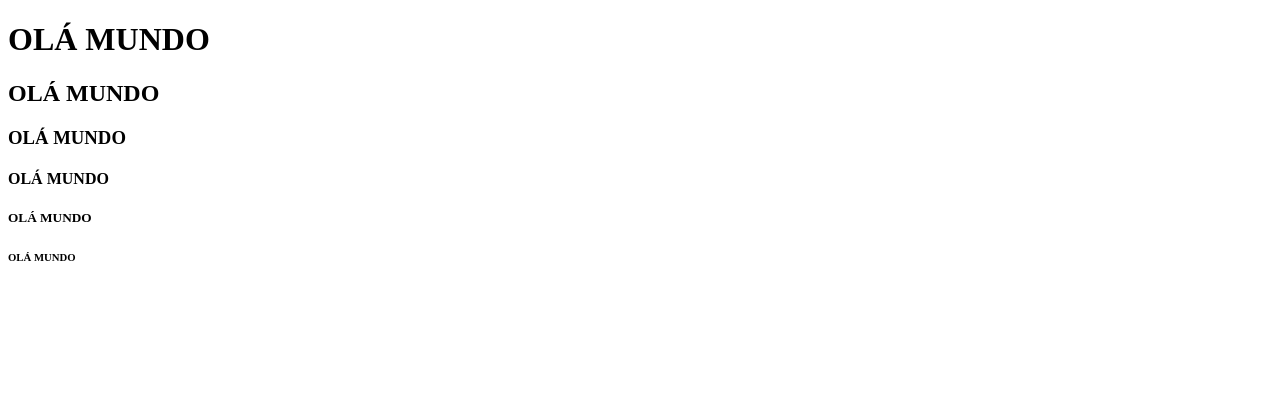
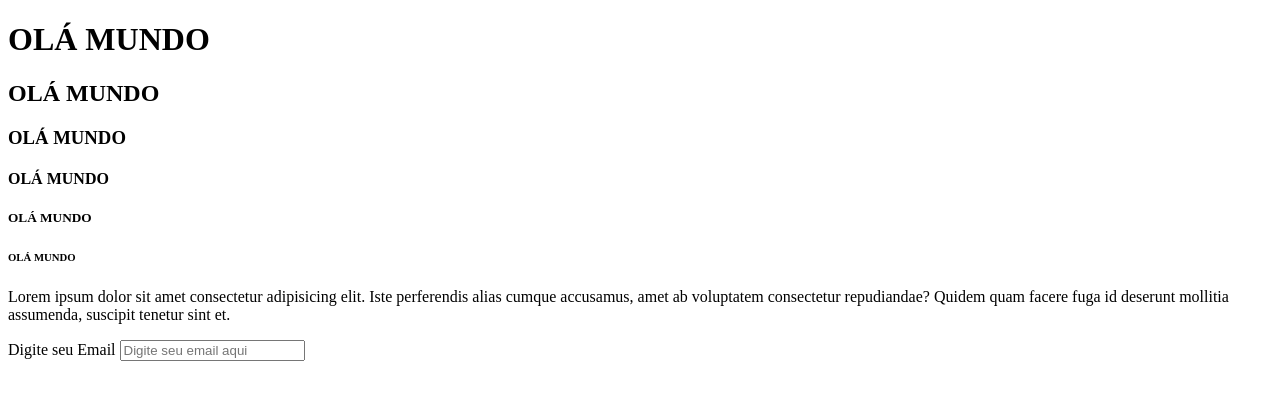
Before and after one commit to ppovoaa/Povoa-sProject, a plain HTML site: page index.html in a window 1280 px wide. Drawn offline with Linux system fonts and the light colour scheme.

Commit message:
DIV.HTML

```diff
--- a/index.html
+++ b/index.html
@@ -12,5 +12,12 @@
      <h4>OLÁ MUNDO</h4>
      <h5>OLÁ MUNDO</h5>
      <h6>OLÁ MUNDO</h6>
+
+     <P>Lorem ipsum dolor sit amet consectetur adipisicing elit. Iste perferendis alias cumque accusamus, amet ab voluptatem consectetur repudiandae? Quidem quam facere fuga id deserunt mollitia assumenda, suscipit tenetur sint et.</P>
+
+      <div>
+      <label for ="">Digite seu Email</label>
+      <input type="email" name="" id=""placeholder="Digite seu email aqui">
+      </div>
 </body>
 </html>
```
